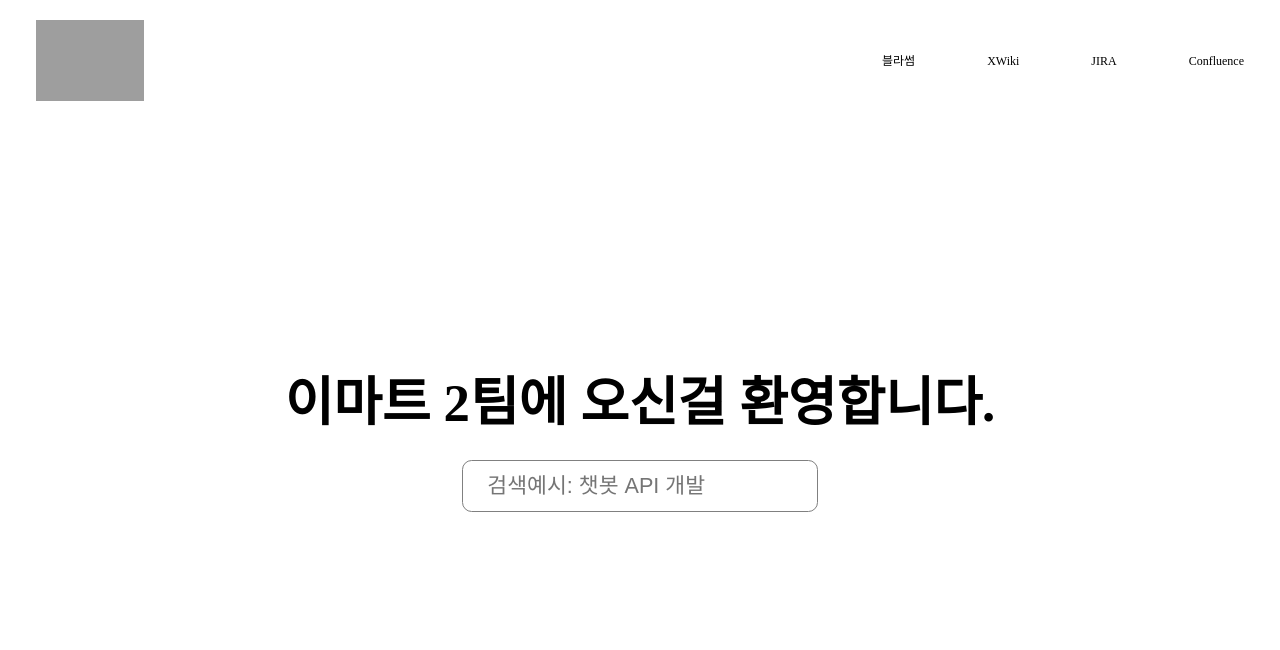
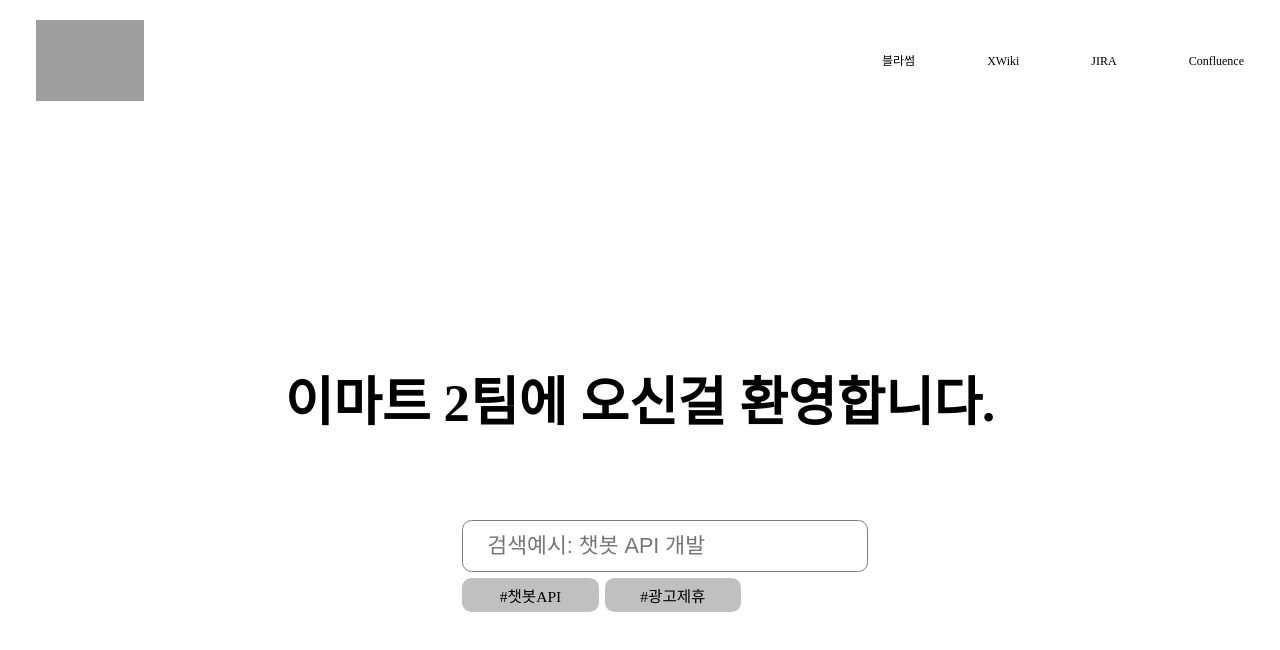
Before and after one commit to easymean/emart2-client, a React (Create React App) app: page / in a window 1280 px wide. Shown: the top 650 px of the page. Built offline with nearby package versions, Linux system fonts and the light colour scheme; grey boxes are pictures that could not be loaded; the HTML template or start-up script is replaced by a standard one.

Commit message:
fix: add search bar component and hashtag into main-search container

```diff
--- a/src/component/search-bar/index.tsx
+++ b/src/component/search-bar/index.tsx
@@ -1,23 +1,19 @@
-import React from 'react';
-import * as S from './styles';
+import React from "react";
+import * as S from "./styles";
 
-interface SearchProps{
+interface SearchBarProps {
   placeholder: string;
-  setData: (e:any) => void;
+  setData: (e: any) => void;
 }
 
-const SearchBar = (props: SearchProps) => {
-
-  const {placeholder, setData} = props;
+const SearchBar = ({ placeholder, setData }: SearchBarProps) => {
   return (
     <S.SearchBar
-    placeholder = {placeholder}
-    onChange = {(e)=> {
-      setData(e.target.value);
-    }}
-    >
-        <S.GlassImage/>
-    </S.SearchBar>
+      placeholder={placeholder}
+      onChange={(e) => {
+        setData(e.target.value);
+      }}
+    />
   );
 };
 
--- a/src/container/main-search/index.tsx
+++ b/src/container/main-search/index.tsx
@@ -1,13 +1,30 @@
-import React from "react";
+import React, { useEffect, useState } from "react";
 import * as S from "./styles";
 
-import { SearchBar } from "@component/search-bar/styles";
+import { data } from "./data";
+import HashtagItem from "@component/hashtag-item/index";
+import SearchBar from "@component/search-bar/index";
+import HashtagModel from "@module/model/hashtagModel";
 
 const MainSearch = () => {
+  const [hashtags, setHashtags] = useState([] as HashtagModel[]);
+  const [searchText, setSearchText] = useState("");
+  useEffect(() => {
+    setHashtags(data);
+  }, hashtags);
   return (
-    <S.SearchBarContainer>
-      <SearchBar placeholder={"검색예시: 챗봇 API 개발"} />
-    </S.SearchBarContainer>
+    <S.SearchContainer>
+      <SearchBar
+        placeholder="검색예시: 챗봇 API 개발"
+        setData={setSearchText}
+      />
+      <S.HashtagContainer>
+        {hashtags &&
+          hashtags.map((el) => {
+            return <HashtagItem hashtag={el} />;
+          })}
+      </S.HashtagContainer>
+    </S.SearchContainer>
   );
 };
 
--- a/src/container/main-search/styles.ts
+++ b/src/container/main-search/styles.ts
@@ -1,8 +1,18 @@
 import styled from "styled-components";
 
-export const SearchBarContainer = styled.div`
+export const SearchContainer = styled.div`
   display: flex;
+  flex-direction: column;
   justify-content: center;
   width: 50%;
+
+  margin: 5rem 0rem;
   padding: 0rem 2rem;
 `;
+
+export const HashtagContainer = styled.div`
+  display: flex;
+  justify-content: flex-start;
+
+  margin: 0.5rem 0rem;
+`;
```
